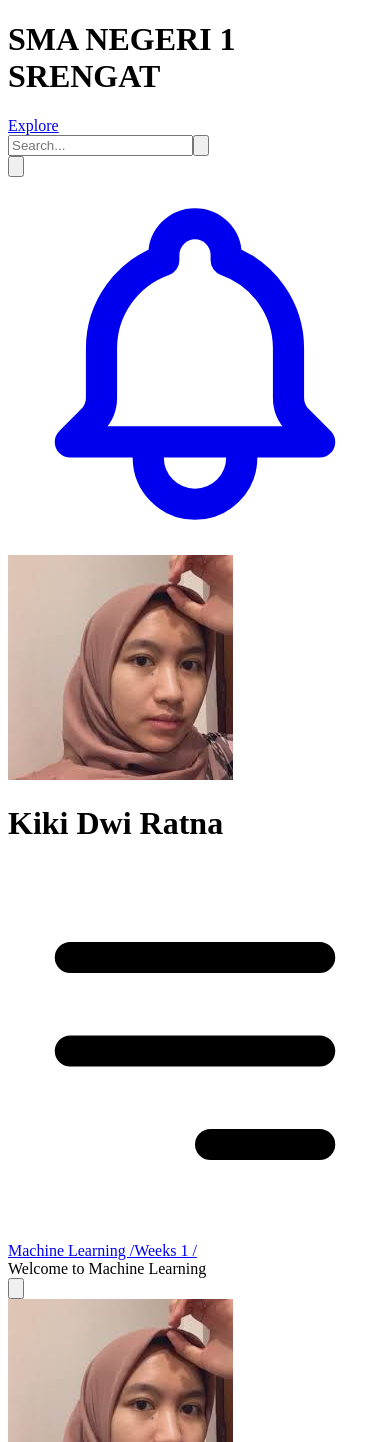
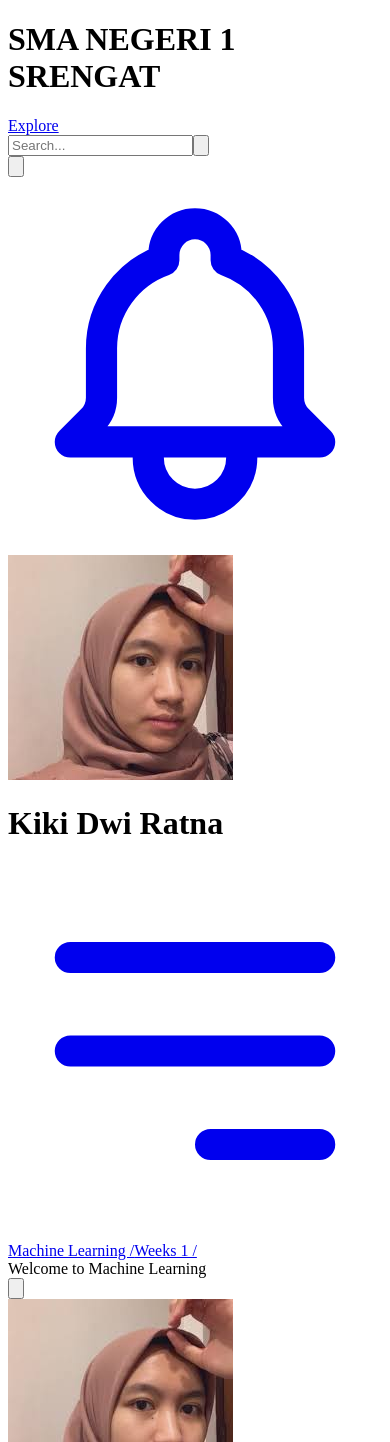
Before and after one commit to ndsanja/sekolah, a Next.js app: page /dashboard in a window 390 px wide. Shown: the top 1442 px of the page. Built offline with nearby package versions, Linux system fonts and the light colour scheme.

Commit message:
membuat responsive page kursus

```diff
--- a/components/dasboard/Breadcumb.jsx
+++ b/components/dasboard/Breadcumb.jsx
@@ -12,14 +12,17 @@ export default function Breadcumb({
     <div className="text-xs">
       <div className="flex items-center justify-between py-2 lg:py-1 sm:px-6 px-4 border-b  border-gray-300 dark:border-gray-700 sticky">
         <div className="flex items-center space-x-2 lg:space-x-4">
-          <a className="cursor-pointer focus:outline-none">
-            <Icon.Menu className="text-gray-700 h-6 w-6 lg:hidden dark:text-white ring-1 ring-gray-700 dark:ring-white" />
-          </a>
           <Link href="/kursus">
-            <a className="hidden sm:block text-blue-800 dark:text-blue-500 hover:text-blue-600 dark:hover:text-blue-200 font-semibold">
-              Machine Learning /
+            <a className="cursor-pointer focus:outline-none">
+              <Icon.Menu className="text-gray-700 h-6 w-6 lg:hidden dark:text-white ring-1 ring-gray-700 dark:ring-white" />
             </a>
           </Link>
+          <a
+            href="#"
+            className="hidden sm:block text-blue-800 dark:text-blue-500 hover:text-blue-600 dark:hover:text-blue-200 font-semibold"
+          >
+            Machine Learning /
+          </a>
           <a
             href="#"
             className="hidden sm:block text-blue-800 dark:text-blue-500 hover:text-blue-600 dark:hover:text-blue-200 font-semibold"
```
